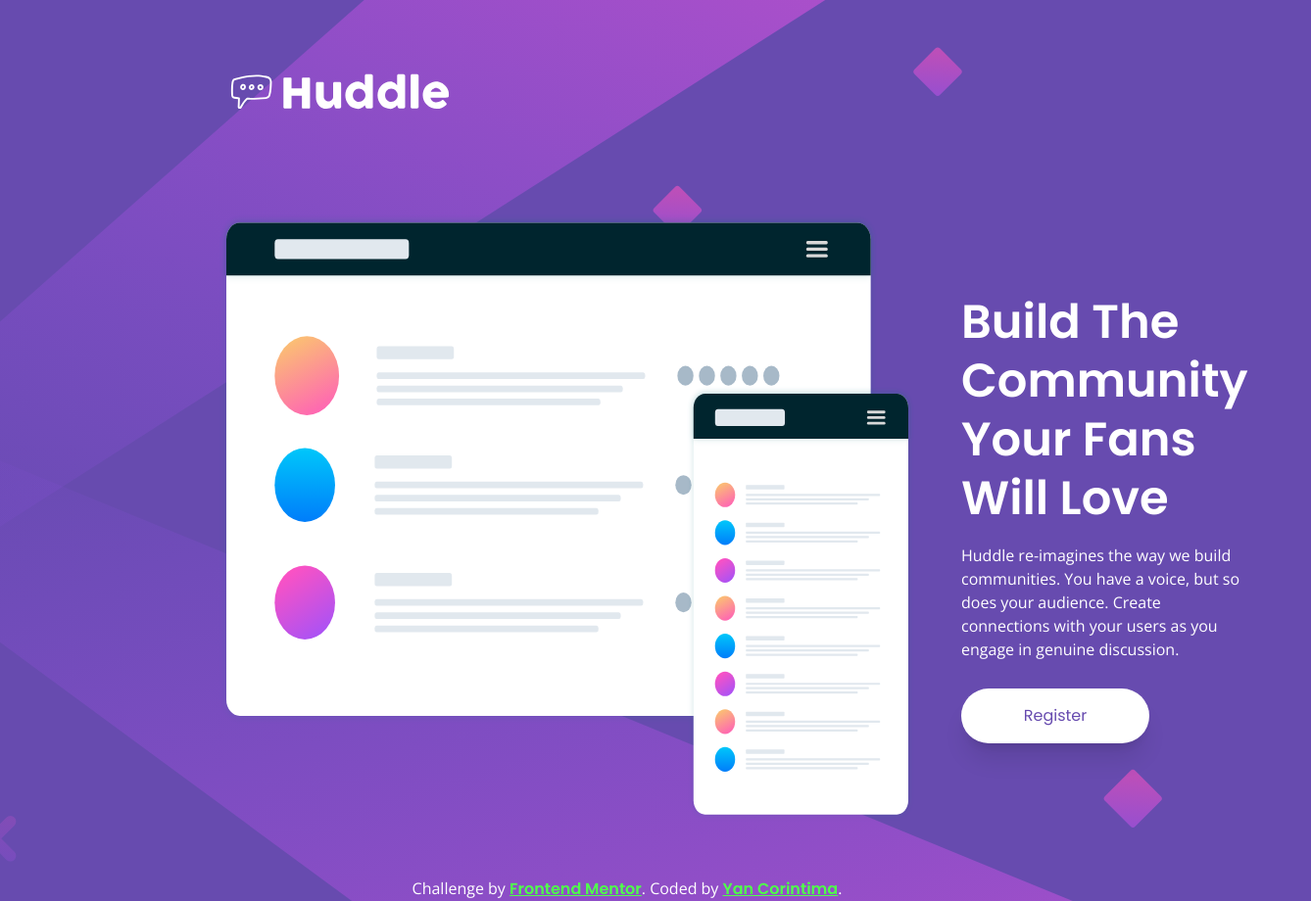
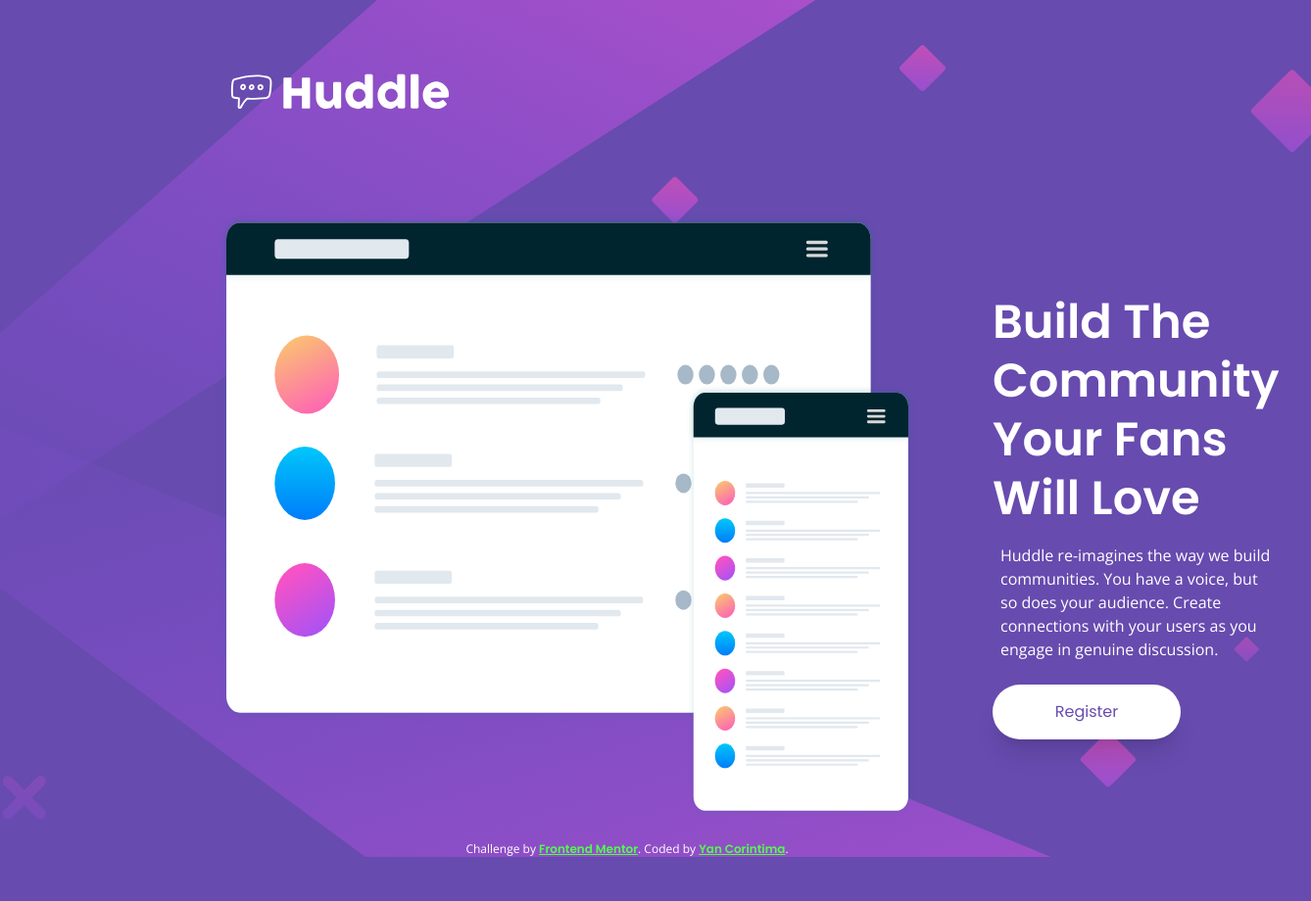
Before and after one commit to Nigraum/huddle-landing-page, a website: page src/index.html in a window 1280 px wide. Shown: the whole page at 98% size, 1338 px wide, since content can reach past the window. After the commit the page ends 875 px from the top, so only its background shows below. Drawn offline with nearby package versions, Linux system fonts and the light colour scheme.

Commit message:
finishing project

```diff
--- a/src/index.html
+++ b/src/index.html
@@ -11,30 +11,30 @@
   <link rel="icon" type="image/png" sizes="32x32" href="./assets/images/favicon-32x32.png">
   <title>Frontend Mentor | Huddle landing page with single introductory section</title>
 </head>
-<body class="w-screen h-full bg-desktop bg-no-repeat bg-cover bg-center bg-violetmain-300">
+<body class="bg-mobile bg-no-repeat bg-contain bg-top h-full w-full  bg-violetmain-300 md:w-screen md:bg-desktop md:bg-no-repeat md:bg-cover md:bg-center">
 
-<div class="mt-16 ml-56 w-60 ">
+<div class="w-60 mx-auto mt-6 md:mt-16 md:ml-56 md:w-60">
   <img src="./assets/images/logo.svg" alt="Logo">
 </div>
 
-<div class="flex mt-24 mx-auto px-56 ">
-  <img class="w-full" src="./assets/images/illustration-mockups.svg" alt="Illustration">
-  <div class="my-20 ml-12">
-    <h1 class="text-5xl font-poppins font-semibold leading-tight text-white mb-4">
+<div class="flex flex-col mt-28 text-center md:flex md:mt-24 md:mx-auto md:px-56 md:flex-row md:text-start">
+  <img class="w-auto px-10 md:w-full md:px-0" src="./assets/images/illustration-mockups.svg" alt="Illustration">
+  <div class="md:my-20 md:ml-12 md:flex md:flex-col">
+    <h1 class="text-3xl font-poppins font-semibold leading-snug text-white px-10 mt-16 mb-6  md:mt-0 md:text-5xl md:leading-tight md:mb-4 md:px-8">
       Build The Community Your Fans Will Love
     </h1>
-    <p class="font-open text-white font-normal text-base mb-7">
+    <p class="font-open text-white font-normal text-base px-10 mb-6">
       Huddle re-imagines the way we build communities. You have a voice, but so does your audience.
       Create connections with your users as you engage in genuine discussion.
     </p>
-    <button class="bg-white w-48 h-14 shadow-xl rounded-full font-poppins font-normal text-violetmain-300 hover:bg-sofmagenta-300 hover:text-white transition duration-300 ease-in-out hover:-translate-y-1 hover:scale-110">
+    <button class="bg-white w-48 h-14 shadow-xl rounded-full font-poppins font-normal text-violetmain-300 hover:bg-sofmagenta-300 hover:text-white transition duration-300 ease-in-out hover:-translate-y-1 hover:scale-110 md:ml-8">
       Register
     </button>
   </div>
 
 </div>
 
-<footer class="pt-14">
+<footer class="mt-6 text-xs">
     <p class="text-center text-white font-open">
       Challenge by <a class="font-poppins font-semibold text-footergreen-300 underline" href="https://www.frontendmentor.io?ref=challenge" target="_blank">Frontend Mentor</a>.
       Coded by <a class="font-poppins font-semibold text-footergreen-300 underline" href="https://github.com/Nigraum">Yan Corintima</a>.
--- a/tailwind.config.js
+++ b/tailwind.config.js
@@ -3,9 +3,7 @@
   content: ["./src/**/*.{html,js}"],
   theme: {
     screens : {
-      ssm: {
-        'max': '650px'
-      }
+      'md': '768px',
     },
     extend: {
       backgroundImage: {
```
Also changed, not shown: src/output.css.
